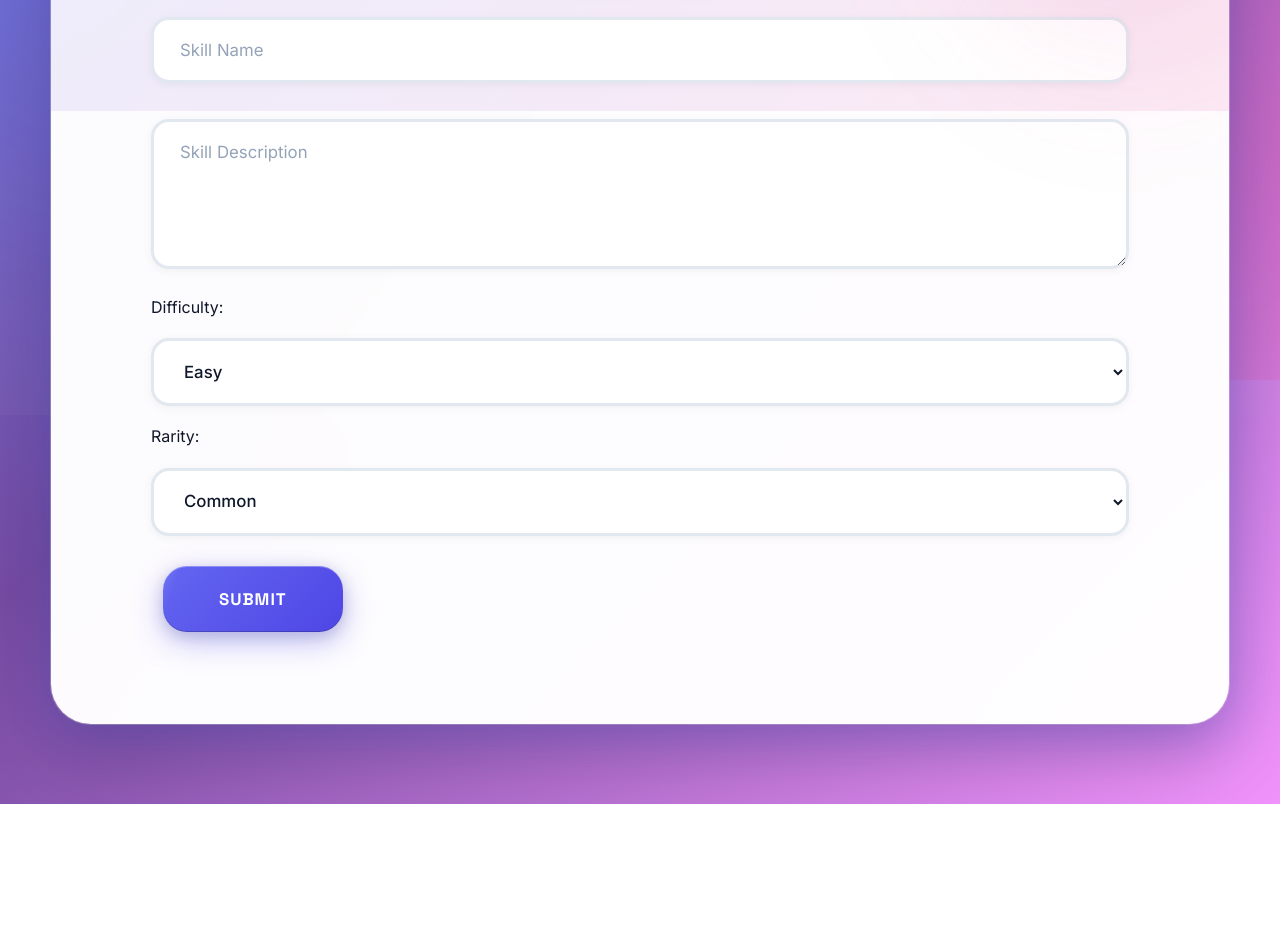
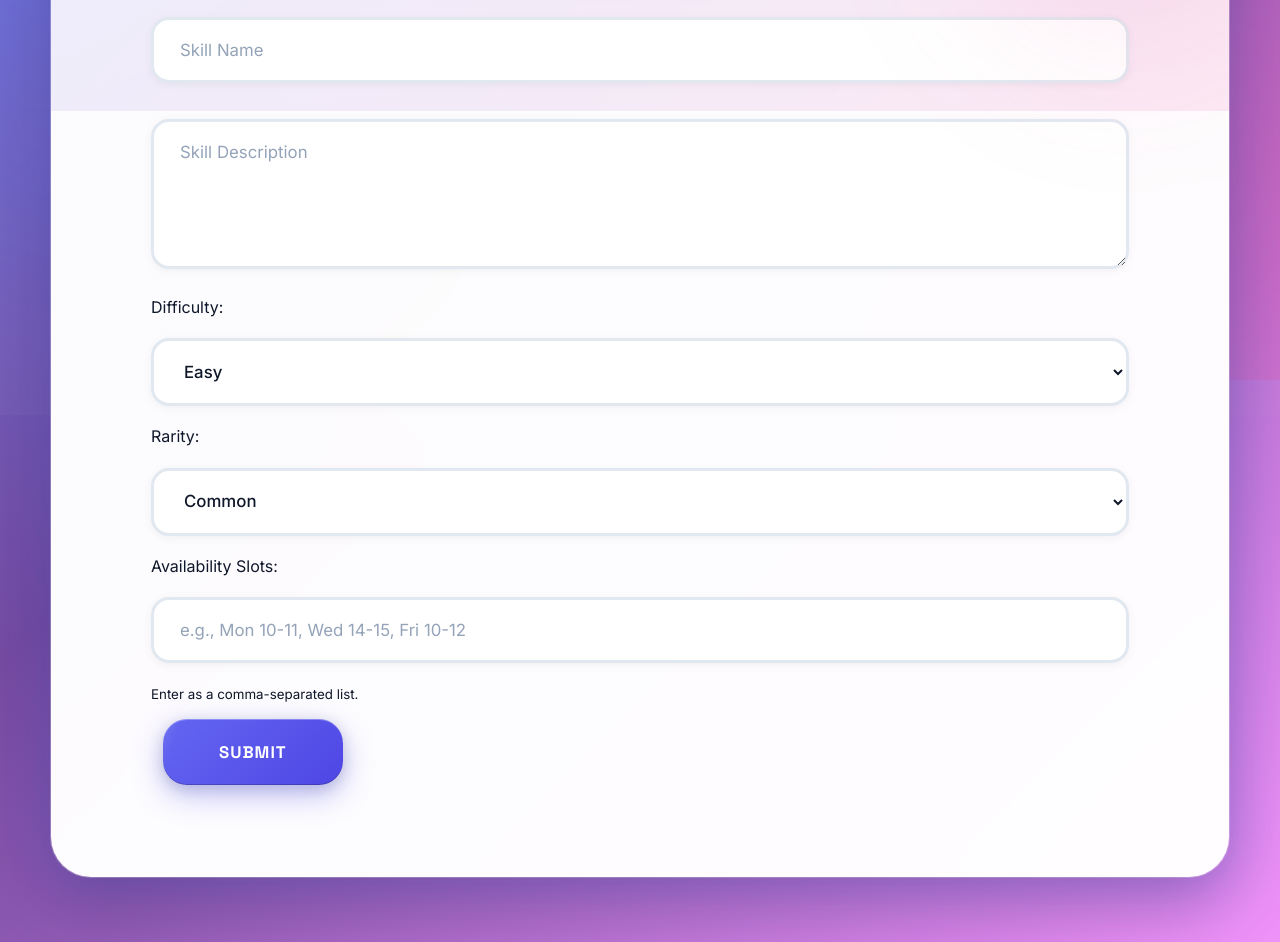
Before and after one commit to NMshoeb666/skillshare, a Flask app: page /add_skill in a window 1280 px wide. Shown: the part 385-1327 px from the top of the page. Before the commit the page ends 1189 px from the top, so only its background shows below. Run offline with Flask 3, Linux system fonts and the light colour scheme; the visitor is signed in with stand-in values (Sample User, id 1).

Commit message:
Update add_skill.html

```diff
--- a/Templates/add_skill.html
+++ b/Templates/add_skill.html
@@ -20,6 +20,10 @@
         <option value="rare">Rare</option>
     </select><br>
 
+    <label>Availability Slots:</label><br>
+    <input type="text" name="availability" placeholder="e.g., Mon 10-11, Wed 14-15, Fri 10-12" required><br>
+    <small>Enter as a comma-separated list.</small><br>
+
     <button type="submit">Submit</button>
 </form>
 
```
